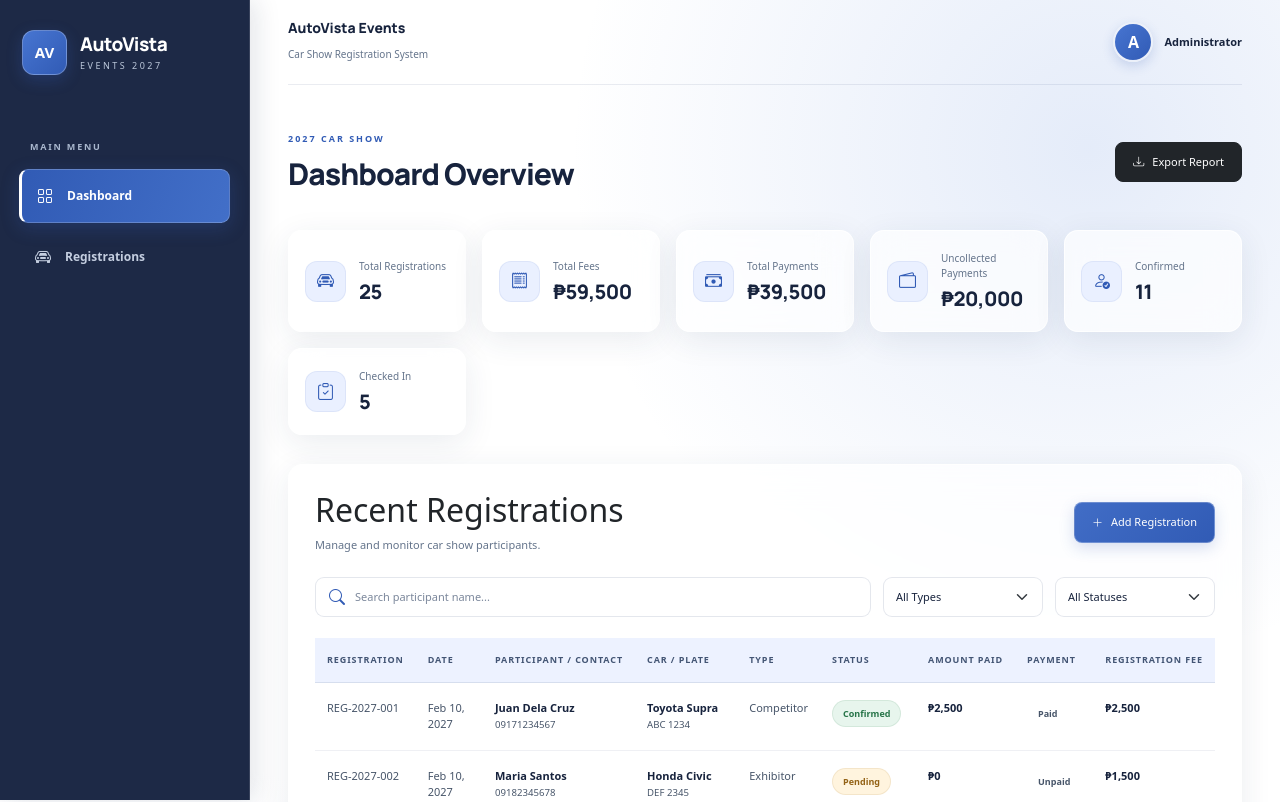
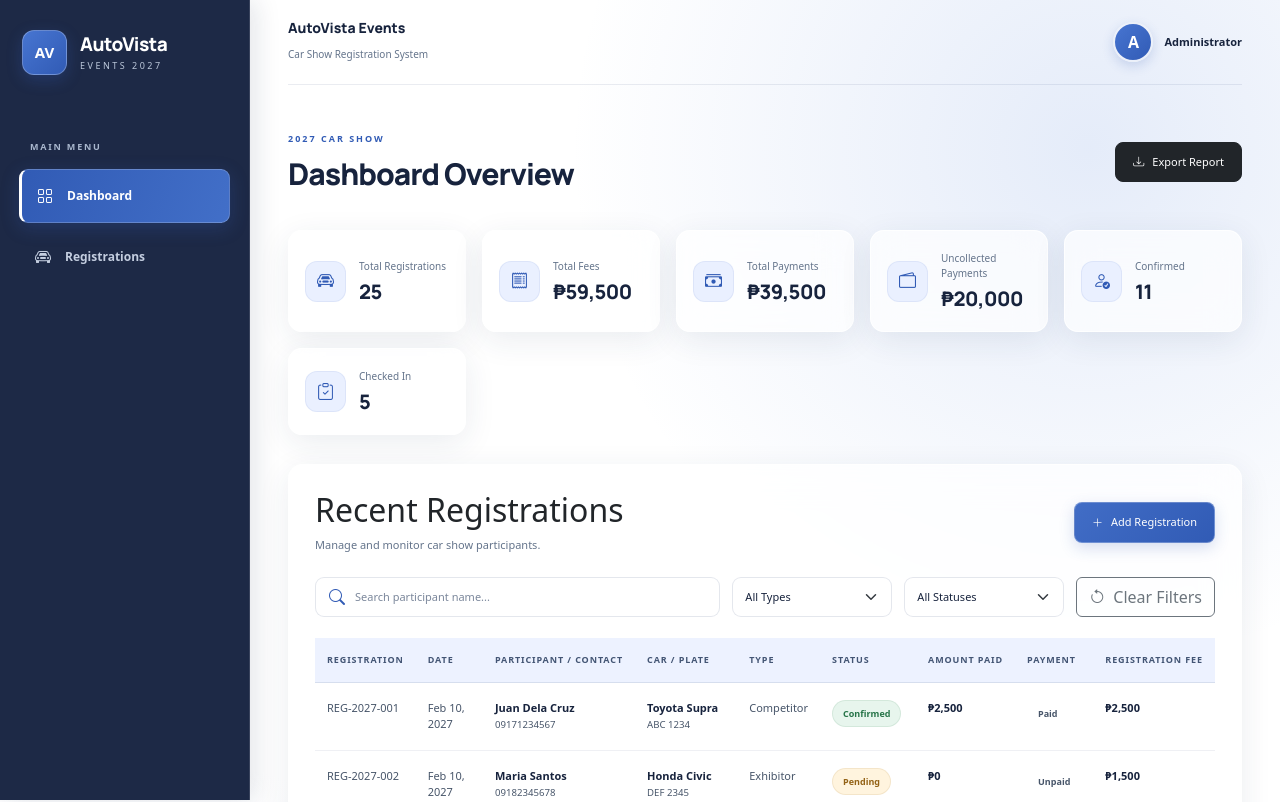
Before and after one commit to cyramaeopiz87-sys/car-show-registration-opiz-jesoro, a React app in the folder frontend/: page / in a window 1280 px wide. Shown: the top 802 px of the page. Built offline with nearby package versions, Linux system fonts and the light colour scheme; the HTML template or start-up script is replaced by a standard one.

Commit message:
Add clear filters functionality

```diff
--- a/frontend/src/pages/RegistrationsPage.jsx
+++ b/frontend/src/pages/RegistrationsPage.jsx
@@ -135,6 +135,14 @@ function RegistrationsPage() {
     setCurrentPage(1)
   }
 
+  const handleClearFilters = () => {
+    setSearch('')
+    setDebouncedSearch('')
+    setSelectedType('All Types')
+    setSelectedStatus('All Statuses')
+    setCurrentPage(1)
+  }
+
   return (
     <div className="dashboard-wrapper">
       <aside className="sidebar">
@@ -249,6 +257,16 @@ function RegistrationsPage() {
               <option>Checked In</option>
               <option>Cancelled</option>
             </select>
+
+            <button
+              type="button"
+              className="btn btn-outline-secondary clear-filters-btn"
+              onClick={handleClearFilters}
+              title="Clear all filters"
+            >
+              <i className="bi bi-arrow-counterclockwise me-2"></i>
+              Clear Filters
+            </button>
           </div>
 
           <div className="table-responsive">
@@ -296,23 +314,18 @@ function RegistrationsPage() {
                   registrations.map((registration) => (
                     <tr key={registration.id}>
                       <td>{registration.registrationNumber}</td>
-
                       <td>{formatDate(registration.registrationDate)}</td>
-
                       <td>
                         <strong>{registration.participantName}</strong>
                         <br />
                         <small>{registration.contactNumber}</small>
                       </td>
-
                       <td>
                         <strong>{registration.carMakeModel}</strong>
                         <br />
                         <small>{registration.plateNumber}</small>
                       </td>
-
                       <td>{registration.registrationType}</td>
-
                       <td>
                         <span
                           className={`status-badge ${registration.status.toLowerCase().replace(' ', '-')}`}
@@ -320,11 +333,9 @@ function RegistrationsPage() {
                           {registration.status}
                         </span>
                       </td>
-
                       <td>
                         <strong>{formatCurrency(registration.amountPaid)}</strong>
                       </td>
-
                       <td>
                         <span
                           className={`status-badge ${registration.paymentStatus.toLowerCase()}`}
@@ -332,7 +343,6 @@ function RegistrationsPage() {
                           {registration.paymentStatus}
                         </span>
                       </td>
-
                       <td>
                         <strong>
                           {formatCurrency(registration.registrationFee)}
```
